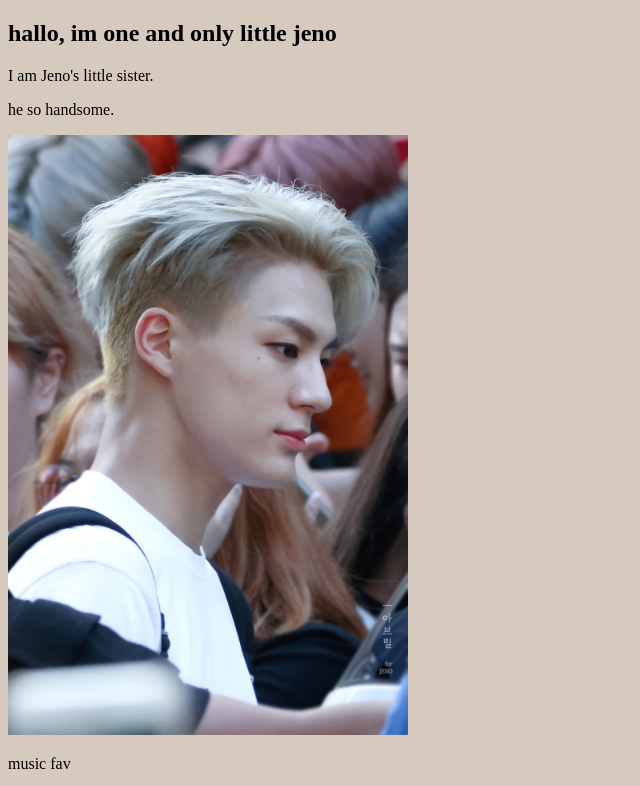
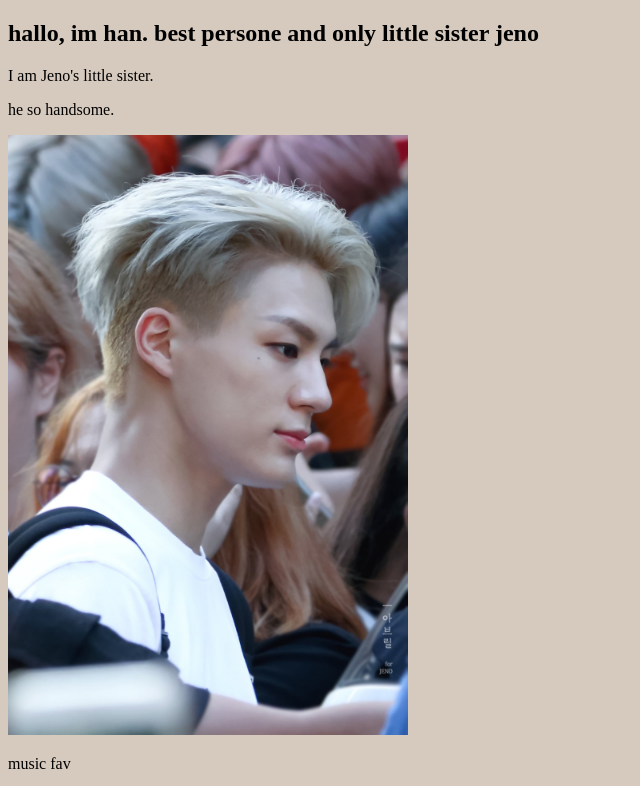
Before and after one commit to leeaehan/profile, a plain HTML site: page index.html in a window 1280 px wide. Shown: the top 786 px of the page, without its empty margins (0-640 px from the left). Drawn offline with Linux system fonts and the light colour scheme; grey boxes are pictures that could not be loaded.

Commit message:
Update index.html

```diff
--- a/index.html
+++ b/index.html
@@ -12,7 +12,7 @@
 </head>
 <body style="background:#D6C9BD">
 
-<h2 style="#B3DAF1">hallo, im one and only little jeno</h2>
+<h2 style color="#B3DAF1">hallo, im han. best persone and only little sister jeno</h2>
 
 <p>I am Jeno's little sister.</p>
 <p>he so handsome.</p>
```
